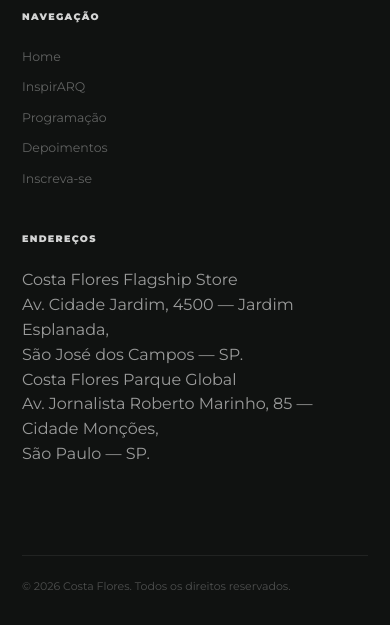
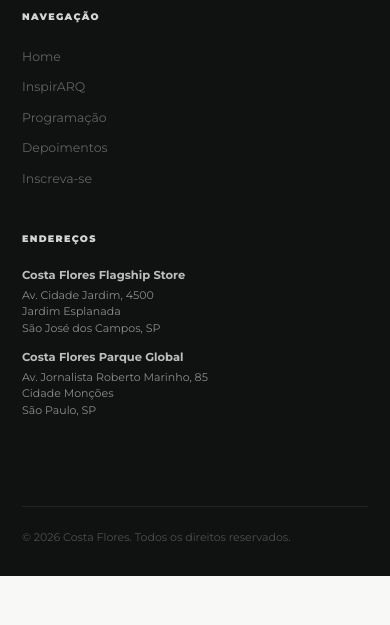
Before and after one commit to v1tooR/inspiraArq, a plain HTML site: page index.html in a window 390 px wide. Shown: the part 5272-5897 px from the top of the page. After the commit the page ends 5848 px from the top, so only its background shows below. Drawn offline with Linux system fonts and the light colour scheme.

Commit message:
Ajuste rodapé

```diff
--- a/index.html
+++ b/index.html
@@ -946,6 +946,28 @@
       line-height: 1.65;
     }
 
+    .footer-addresses {
+      display: grid;
+      gap: 16px;
+    }
+
+    .footer-address {
+      margin: 0;
+      color: rgba(255,255,255,0.52);
+      font-size: 11.5px;
+      font-weight: 400;
+      line-height: 1.55;
+    }
+
+    .footer-address strong {
+      display: block;
+      margin-bottom: 4px;
+      color: rgba(255,255,255,0.72);
+      font-size: 12px;
+      font-weight: 700;
+      line-height: 1.35;
+    }
+
     .footer-inner ul { margin: 0; padding: 0; list-style: none; }
 
     .footer-inner ul a {
@@ -1480,6 +1502,21 @@
       .footer-inner {
         padding: 52px 0 36px;
         gap: 34px;
+      }
+
+      .footer-addresses {
+        gap: 14px;
+      }
+
+      .footer-address {
+        max-width: 280px;
+        font-size: 11px;
+        line-height: 1.5;
+      }
+
+      .footer-address strong {
+        margin-bottom: 3px;
+        font-size: 11.5px;
       }
     }
 
@@ -2167,8 +2204,20 @@
       </div>
       <div>
         <h3 class="footer-heading">Endereços</h3>
-        <address>Costa Flores Flagship Store<br>Av. Cidade Jardim, 4500 — Jardim Esplanada,<br>São José dos Campos — SP.</address>
-        <address>Costa Flores Parque Global<br>Av. Jornalista Roberto Marinho, 85 — Cidade Monções,<br>São Paulo — SP.</address>
+        <div class="footer-addresses">
+          <address class="footer-address">
+            <strong>Costa Flores Flagship Store</strong>
+            Av. Cidade Jardim, 4500<br>
+            Jardim Esplanada<br>
+            São José dos Campos, SP
+          </address>
+          <address class="footer-address">
+            <strong>Costa Flores Parque Global</strong>
+            Av. Jornalista Roberto Marinho, 85<br>
+            Cidade Monções<br>
+            São Paulo, SP
+          </address>
+        </div>
       </div>
     </div>
     <div class="footer-bottom">
```
